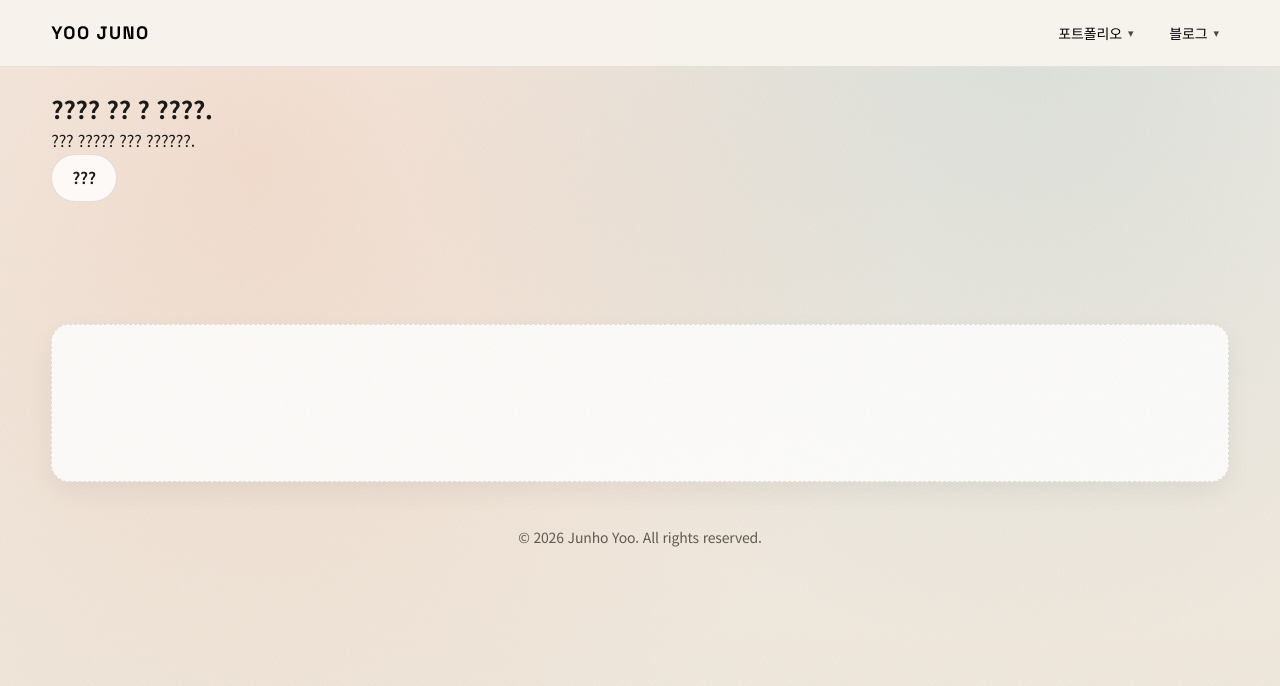
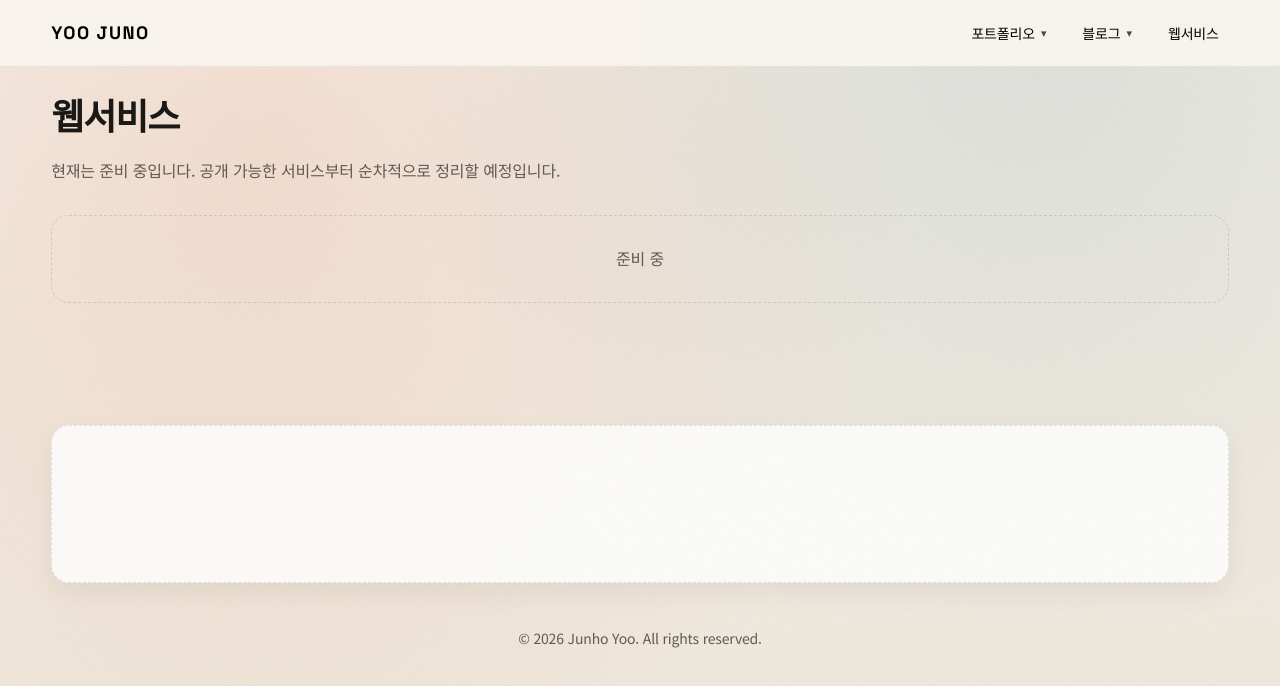
Before and after one commit to YooJuno/YooJuno.github.io, a React (Vite) app: page /web-service in a window 1280 px wide. Shown: the top 686 px of the page. Built offline with nearby package versions, Linux system fonts and the light colour scheme.

Commit message:
feat(nav): add web-service page entry
- add WebService page and route
- add nav link next to portfolio/blog

Refs: none

```diff
--- a/src/App.jsx
+++ b/src/App.jsx
@@ -4,6 +4,7 @@ import Home from './pages/Home.jsx'
 import Portfolio from './pages/Portfolio.jsx'
 import Blog from './pages/Blog.jsx'
 import Post from './pages/Post.jsx'
+import WebService from './pages/WebService.jsx'
 import Major from './pages/Major.jsx'
 import Music from './pages/Music.jsx'
 import Travel from './pages/Travel.jsx'
@@ -76,6 +77,9 @@ const SiteNav = () => (
             <Link to="/blog?category=코딩테스트">코딩테스트</Link>
           </div>
         </div>
+        <div className="nav-item">
+          <Link className="nav-link" to="/web-service">웹서비스</Link>
+        </div>
       </div>
     </div>
   </nav>
@@ -93,6 +97,7 @@ function App() {
           <Route path="/portfolio" element={<Portfolio />} />
           <Route path="/blog" element={<Blog />} />
           <Route path="/blog/:slug" element={<Post />} />
+          <Route path="/web-service" element={<WebService />} />
           <Route path="/major" element={<Major />} />
           <Route path="/music" element={<Music />} />
           <Route path="/travel" element={<Travel />} />
--- /dev/null
+++ b/src/pages/WebService.jsx
@@ -0,0 +1,20 @@
+import useReveal from '../hooks/useReveal'
+
+function WebService() {
+  useReveal()
+  return (
+    <main className="section">
+      <div className="container" data-reveal>
+        <div className="section-head">
+          <h2>웹서비스</h2>
+          <p>현재는 준비 중입니다. 공개 가능한 서비스부터 순차적으로 정리할 예정입니다.</p>
+        </div>
+        <div className="empty">
+          준비 중
+        </div>
+      </div>
+    </main>
+  )
+}
+
+export default WebService
```
